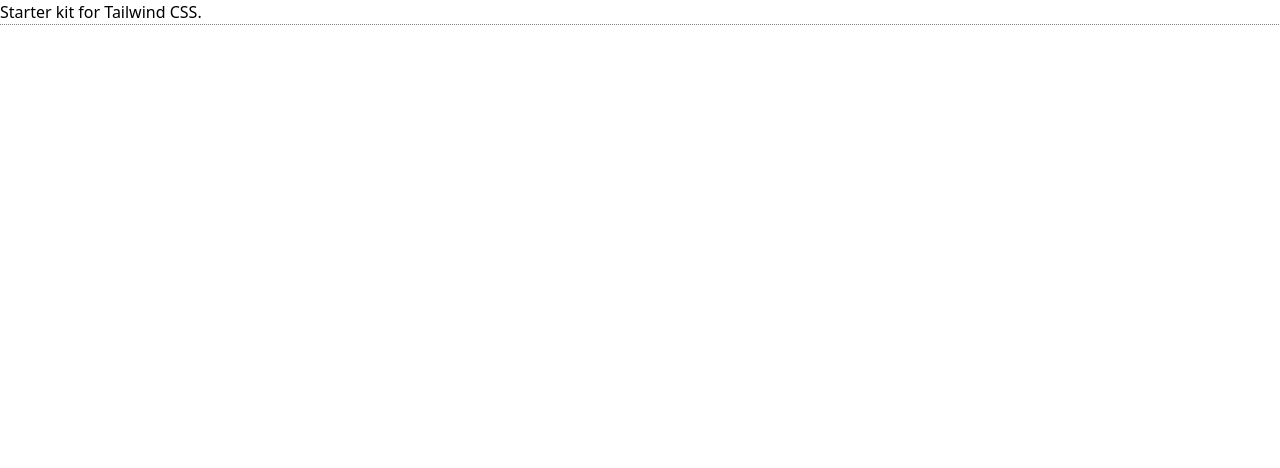
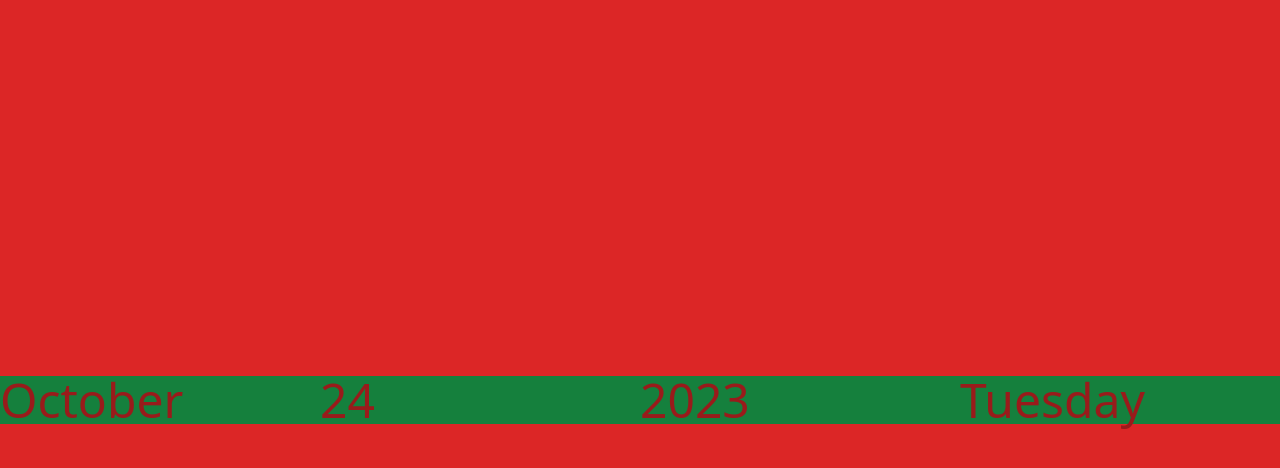
Before and after one commit to crawfordkid2/CurrentDateTailWind, a website: page public/index.html in a window 1280 px wide. Drawn offline with Linux system fonts and the light colour scheme.

Commit message:
main commit

```diff
--- a/public/index.html
+++ b/public/index.html
@@ -10,9 +10,14 @@
     <script src="script.js" defer></script>
 
 </head>
-<body>
+<body class="h-screen flex items-center justify-center bg-red-600">
 
-    <h1>Starter kit for Tailwind CSS.</h1>
+    <time class="container mx-auto block grid lg:grid-cols-4 md:grid-cols-2 bg-green-700">
+      <data class="month block text-red-800 text-5xl">Month</data>
+      <data class="dayOfMonth block text-red-800 text-5xl">00</data>
+      <data class="year block text-red-800 text-5xl">0000</data>
+      <data class="dayOfWeek block text-red-800 text-5xl">SMTWTFS</data>
+    </time>
 
 </body>
-</html>
+  </html>
--- a/public/script.js
+++ b/public/script.js
@@ -1 +1,71 @@
-console.log('👍 JS is OK!');
+// https://cdn.tailwindcss.com
+
+/************
+Static Data
+************/
+const allTheMonths = [
+    "January",
+    "February",
+    "March",
+    "April",
+    "May",
+    "June",
+    "July",
+    "August",
+    "September",
+    "October",
+    "November",
+    "December"
+  ];
+  const allTheDays = [
+    "Sunday",
+    "Monday",
+    "Tuesday",
+    "Wednesday",
+    "Thursday",
+    "Friday",
+    "Saturday"
+  ];
+
+  /************
+  Dynamic Data
+  ************/
+  // Get and store current date and time with `new Date()` object
+  const dateNow = new Date();
+  // Check-Check: See all `Date()` methods and properties
+  console.log(dateNow);
+
+  const gotMonth = dateNow.getMonth();
+  // Get current day of the month
+  let gotDayOfMonth = dateNow.getDate();
+  // Get current year
+  const gotYear = dateNow.getFullYear();
+  // Get current day of the week
+  const gotDayOfWeek = dateNow.getDay();
+
+  // Check-Check: Is the data correct?
+  console.log(gotMonth, gotDayOfMonth, gotYear, gotDayOfWeek);
+
+  /************
+  Get DOM Elements
+  ************/
+  // Get the month
+  const month = document.querySelector(".month");
+  // Get day of the month
+  const dayOfMonth = document.querySelector(".dayOfMonth");
+  // Get year
+  const year = document.querySelector(".year");
+  // Get Day of Week
+  const dayOfWeek = document.querySelector(".dayOfWeek");
+
+  /************
+  Set DOM Elements
+  ************/
+  // Set the month
+  month.innerText = allTheMonths[gotMonth];
+  // Set day of the month
+  dayOfMonth.innerText = gotDayOfMonth;
+  // Set the year
+  year.innerText = gotYear;
+  // Set the day of the week
+  dayOfWeek.innerText = allTheDays[gotDayOfWeek];
--- a/src/input.css
+++ b/src/input.css
@@ -4,6 +4,6 @@
 @tailwind utilities;
 
 /* Your Awesome Styles */
-* {
+/* * {
     outline: 1px dotted gray;
-}
+} */
```
Also changed, not shown: public/style.css, 1 other file.
